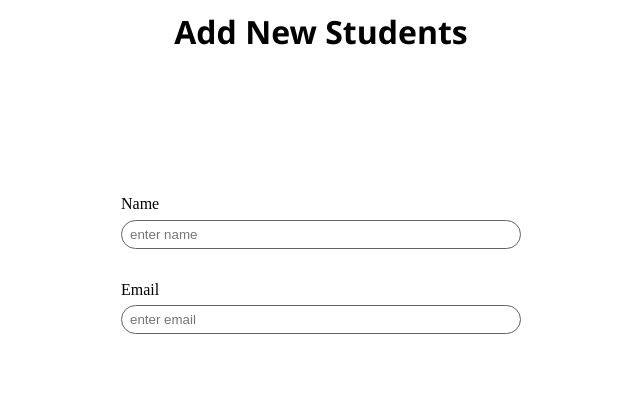
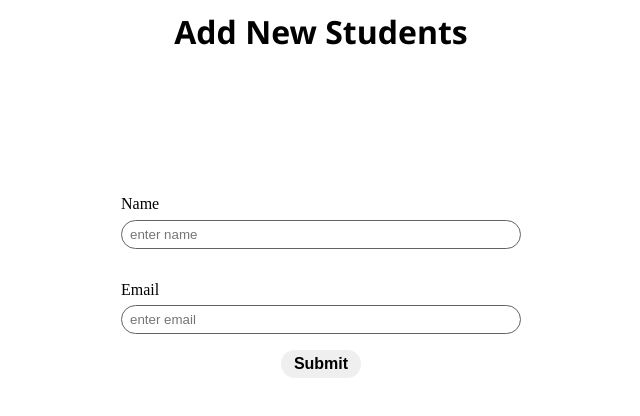
Before and after one commit to Noman-Nom/React-MySql, a React (Vite) app: page /create in a window 1280 px wide. Shown: the top 416 px of the page, without its empty margins (319-959 px from the left). Built offline with nearby package versions, Linux system fonts and the light colour scheme.

Commit message:
addition working

```diff
--- a/src/CreateStudent.css
+++ b/src/CreateStudent.css
@@ -31,3 +31,12 @@ input{
    border-radius: 30px;
    padding: 6px 8px;
 }
+button{
+    padding: 5px 8px;
+    width: 80px;
+        border: 0;
+        border-radius: 20px;
+        font-size: 16px;
+        font-weight: 600;
+        cursor: pointer;
+}
--- a/src/CreateStudent.jsx
+++ b/src/CreateStudent.jsx
@@ -13,6 +13,7 @@ const CreateStudent = () => {
                 <label htmlFor="name">Email</label>
                 <input type="text" placeholder='enter email' id='email' onChange={()=>{}} />
             </div>
+            <button>Submit</button>
         </div>
     </div>
   )
```
